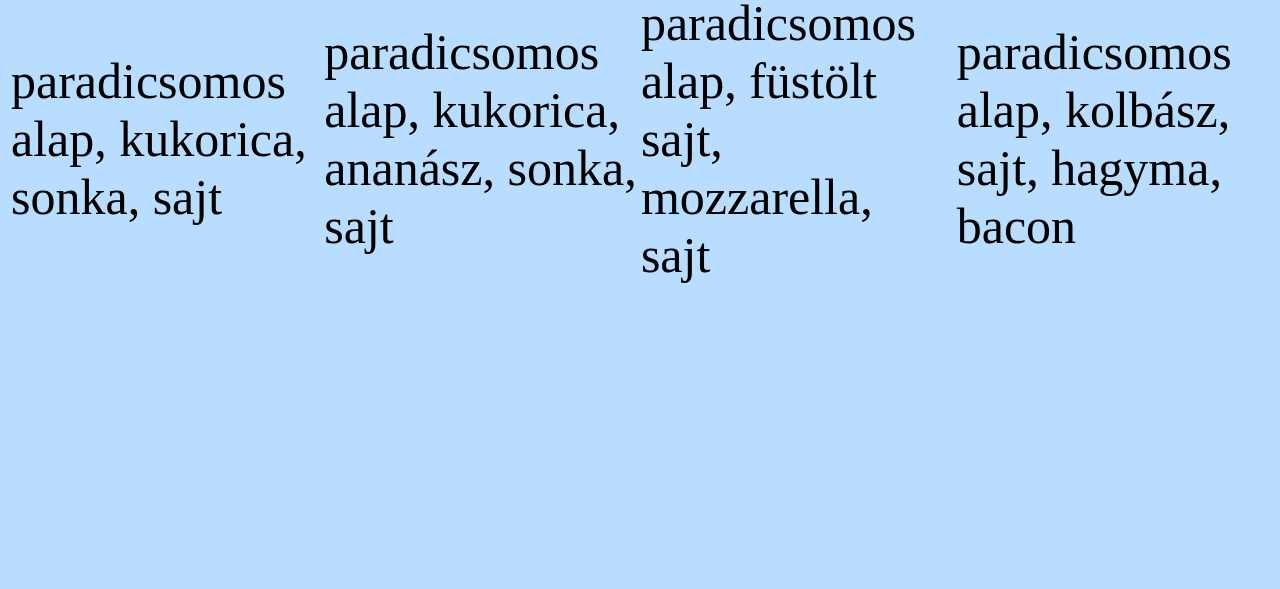
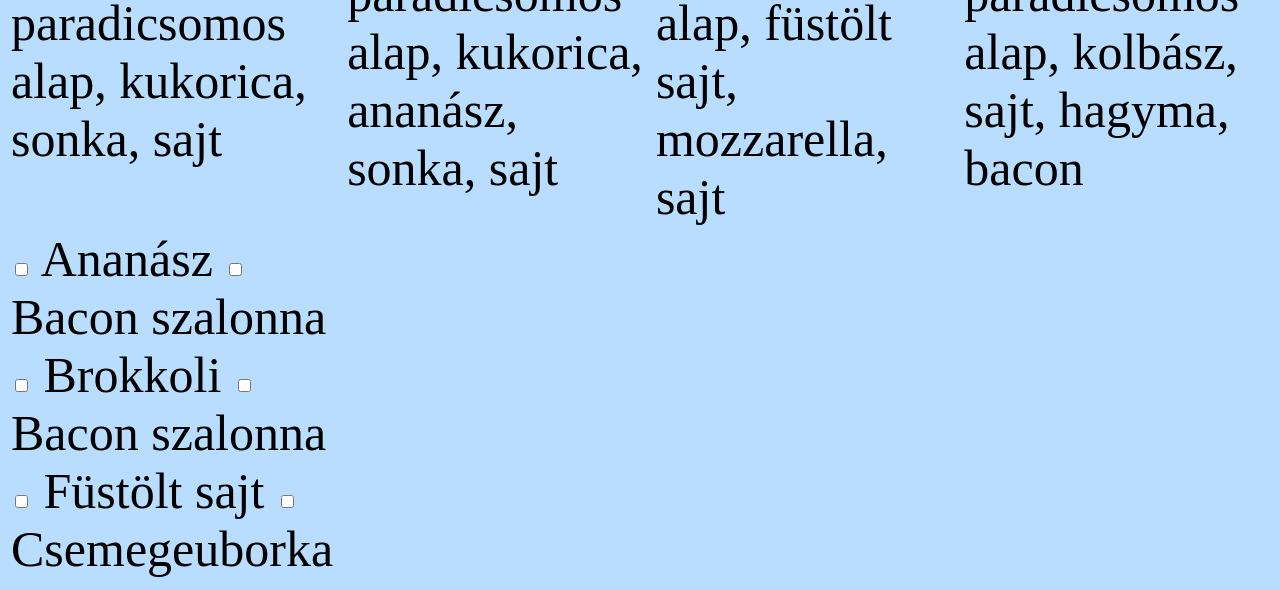
Before and after one commit to Slaygurl01/pizzeria, a plain HTML site: page index.html in a window 1280 px wide. Shown: the part 845-1434 px from the top of the page. Before the commit the page ends 1140 px from the top, so only its background shows below. Drawn offline with Linux system fonts and the light colour scheme; a script that the page names is missing.

Commit message:
plusszok

```diff
--- a/index.html
+++ b/index.html
@@ -12,6 +12,7 @@
    <h1>Harap-lak</h1>
 
    <hr>
+<form>
 
    <table>
 
@@ -47,7 +48,38 @@
         <td>paradicsomos alap, kolbász, sajt, hagyma, bacon</td>
     </tr>
 
+    <tr>
+        <td>
+            <label>
+                <input type="checkbox"> Ananász
+            </label>
+
+            <label>
+                <input type="checkbox"> Bacon szalonna
+            </label>
+
+            <label>
+                <input type="checkbox"> Brokkoli
+            </label>
+
+            <label>
+                <input type="checkbox"> Bacon szalonna
+            </label>
+
+            <label>
+                <input type="checkbox"> Füstölt sajt
+            </label>
+
+            <label>
+                <input type="checkbox"> Csemegeuborka
+            </label>
+
+        </td>
+    </tr>
+
     </table>
+
+</form>
 
 
 </body>
```
